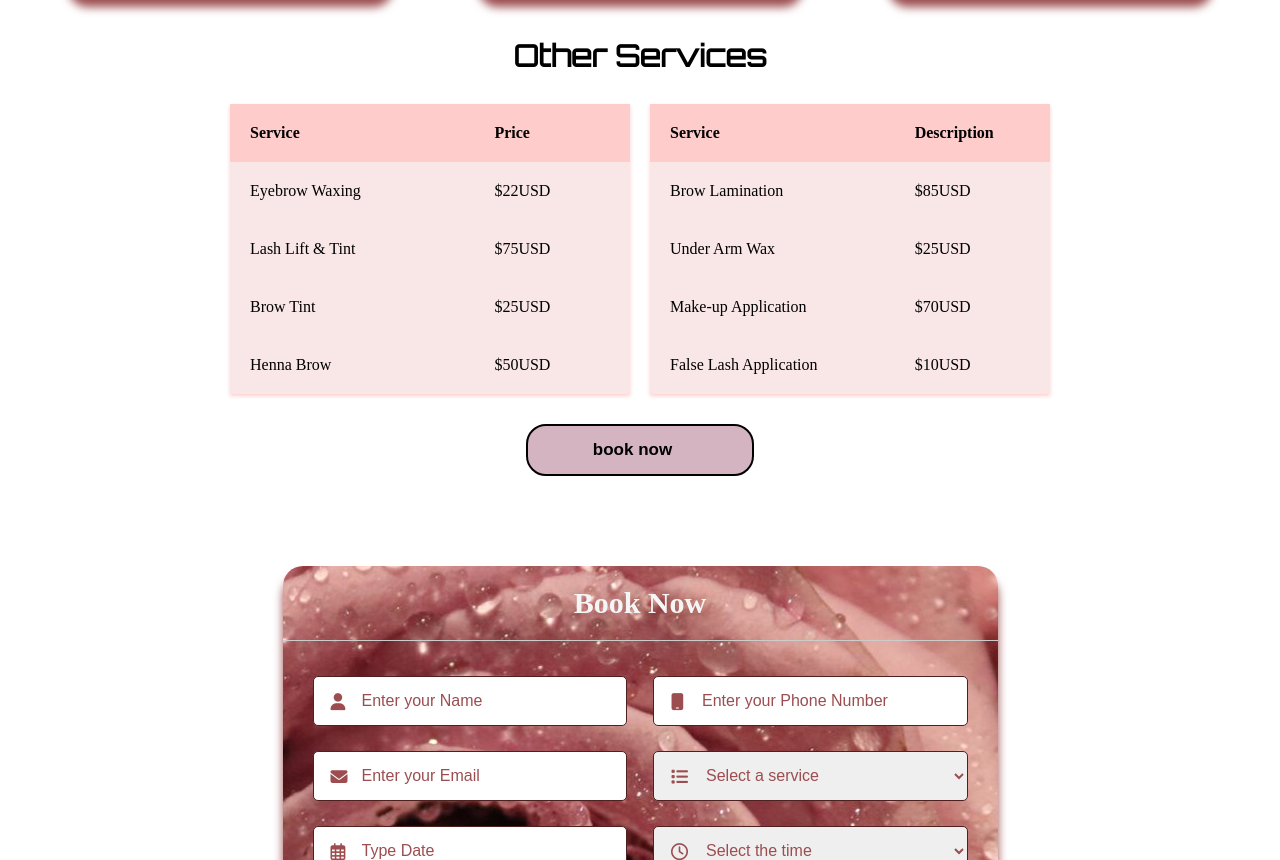
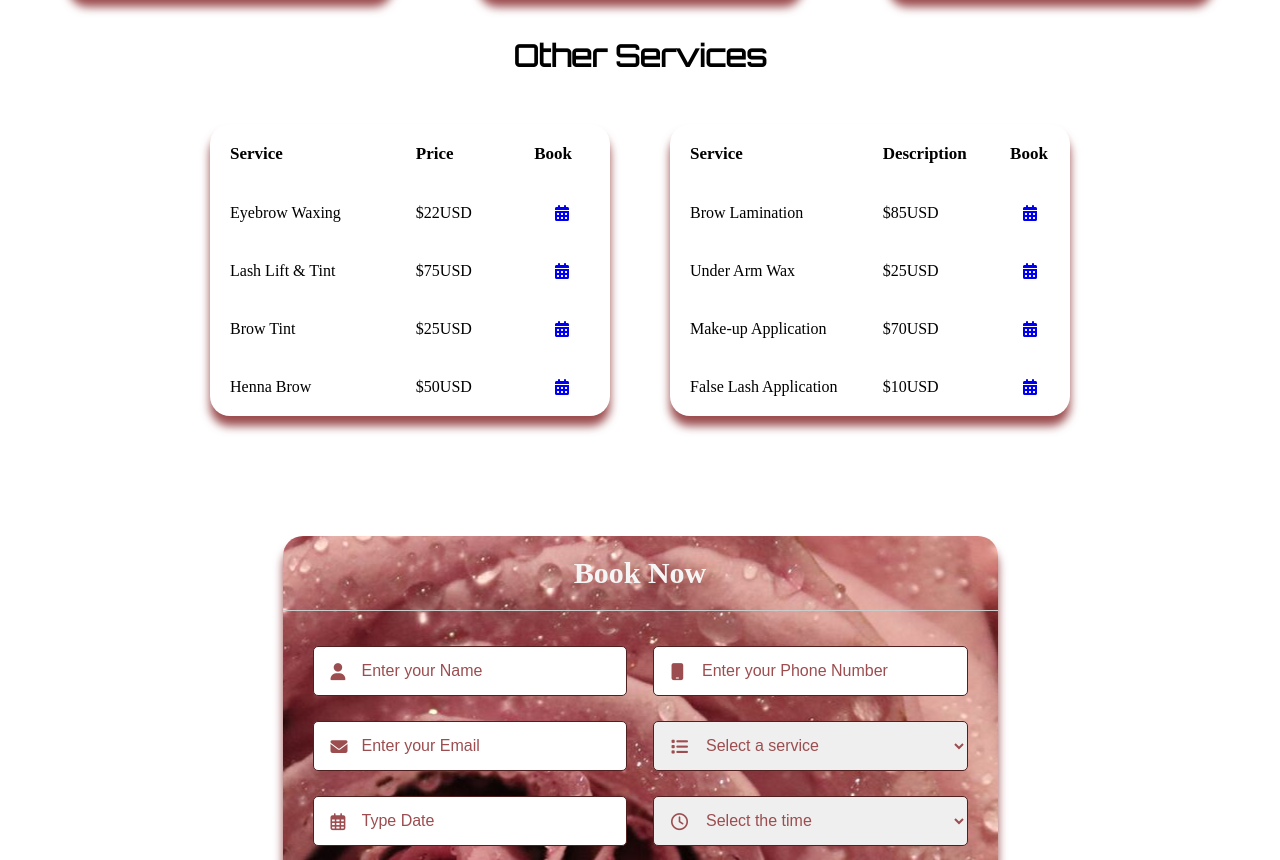
Before and after one commit to Quantuslux/Wansada, a plain HTML site: page index.html in a window 1280 px wide. Shown: the part 1816-2676 px from the top of the page. Drawn offline with Linux system fonts and the light colour scheme.

Commit message:
updated table, linked book now and altered some colors

```diff
--- a/index.html
+++ b/index.html
@@ -155,51 +155,58 @@
                   <tr>
                     <th>Service</th>
                     <th>Price</th>
+                    <th>Book</th>
                   </tr>
                   <tr>
                     <td>Eyebrow Waxing</td>
                     <td>$22USD</td>
+                    <td><a href="./pages/book.html"><i class="fa-solid fa-calendar-days"></i></a>
+                    </td>
                   </tr>
                   <tr>
                     <td>Lash Lift & Tint</td>
                     <td>$75USD</td>
+                    <td><a href="./pages/book.html"><i class="fa-solid fa-calendar-days"></i></a>
                   </tr>
                   <tr>
                     <td>Brow Tint</td>
                     <td>$25USD</td>
+                    <td><a href="./pages/book.html"><i class="fa-solid fa-calendar-days"></i></a>
                   </tr>
                   <tr>
                     <td>Henna Brow</td>
                     <td>$50USD</td>
+                    <td><a href="./pages/book.html"><i class="fa-solid fa-calendar-days"></i></a>
                   </tr>
                 </table>
                 <table class="table2">
                     <tr>
                       <th>Service</th>
                       <th>Description</th>
+                      <th>Book</th>
                     </tr>
                     <tr>
                         <td>Brow Lamination</td>
                         <td>$85USD</td>
+                        <td><a href="./pages/book.html"><i class="fa-solid fa-calendar-days"></i></a>
                       </tr>
                       <tr>
                         <td>Under Arm Wax</td>
                         <td>$25USD</td>
+                        <td><a href="./pages/book.html"><i class="fa-solid fa-calendar-days"></i></a>
                       </tr>
                       <tr>
                         <td>Make-up Application</td>
                         <td>$70USD</td>
+                        <td><a href="./pages/book.html"><i class="fa-solid fa-calendar-days"></i></a>
                       </tr>
                       <tr>
                         <td>False Lash Application</td>
                         <td>$10USD</td>
+                        <td><a href="./pages/book.html"><i class="fa-solid fa-calendar-days"></i></a>
                       </tr>
                   </table>
               </div>
-              <div class="boton">
-                <a href="./pages/book.html"><button>book now</button></a>
-              </div>
-
         </section>
 
 
--- a/styles.css
+++ b/styles.css
@@ -75,8 +75,8 @@
     height: 70vh;
     width: 100%;
     background-size: cover;
-    background-position: top 20% right 0;
-    padding: 0 80px;
+    background-position: top 40% right 0;
+    padding: 0 60px;
     display: flex;
     flex-direction: column;
     align-items: flex-end;
@@ -348,7 +348,7 @@ footer .copyright{
     top: 0;
     right: -100%;
     position: absolute;
-    background: rgba(156, 77, 80, 0.549);
+    background: rgba(156, 77, 80, 0.689);
     backdrop-filter: blur(5px);
     color: #000000;
     padding: 20px;
@@ -396,24 +396,33 @@ footer .copyright{
     margin: 20px;
   }
 
-  table {
+
+table {
     border-collapse: collapse;
     width: 100%;
     max-width: 400px;
-    background-color: #f9e6e6;
-    box-shadow: 0 2px 4px rgba(255, 0, 0, 0.2);
-    margin: 10px;
+    /* background-color: #f9e6e6; */
+    margin: 30px;
+    box-shadow: 0 10px 10px rgb(156, 77, 79);
+    border-radius: 20px;
+
   }
 
+
   th {
-    background-color: #ffcccc;
+    /* background-color: #ffcccc; */
     padding: 20px;
     text-align: left;
+    font-size: 17px;
   }
 
   td {
     padding: 20px;
   }
+  td a {
+    display: grid;
+    place-items: center;
+}
 
   .boton{
     display: grid;
@@ -591,6 +600,10 @@ form .button-area{
         color: rgb(0, 0, 0);
         font-size: 50px;
         padding-left: 20px;
+    }
+    #hero{
+        background-position: top 40% right 50%;
+        padding: 0 20px;
 
     }
     .intro{
@@ -603,8 +616,8 @@ form .button-area{
 
 
     .card{
-        width: 380px;
-        height: 180px;
+        width: 325px;
+        height: 190px;
     }
 
 
```
